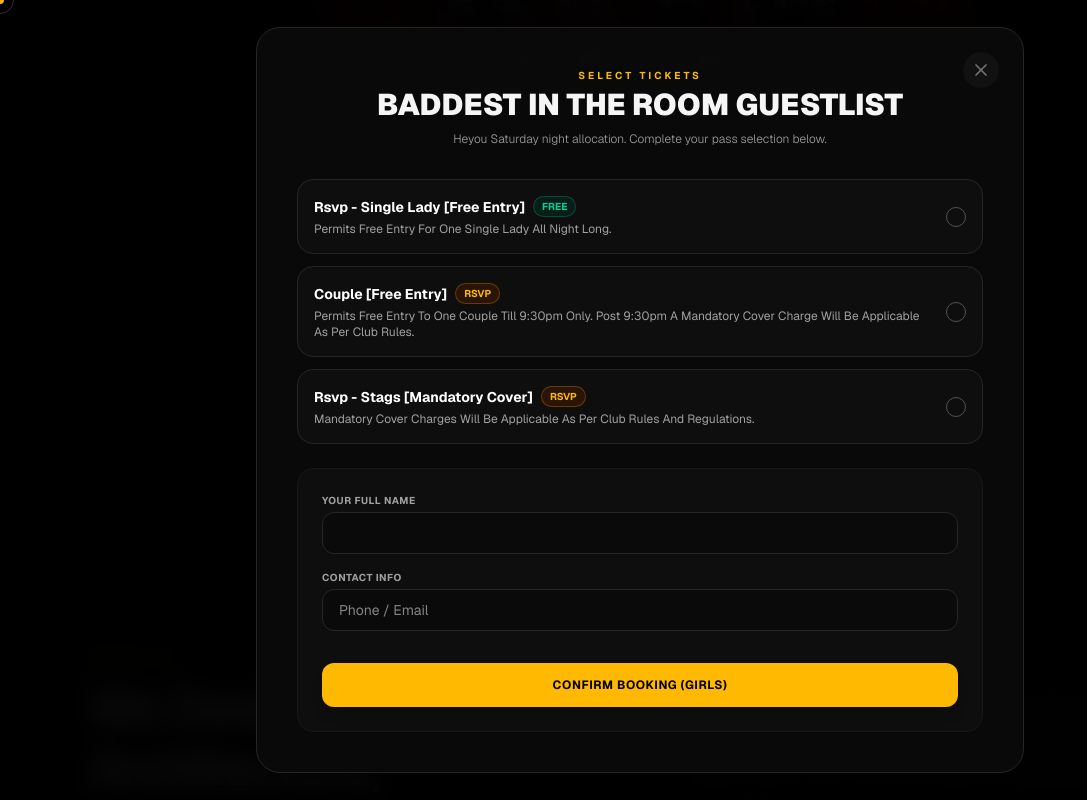
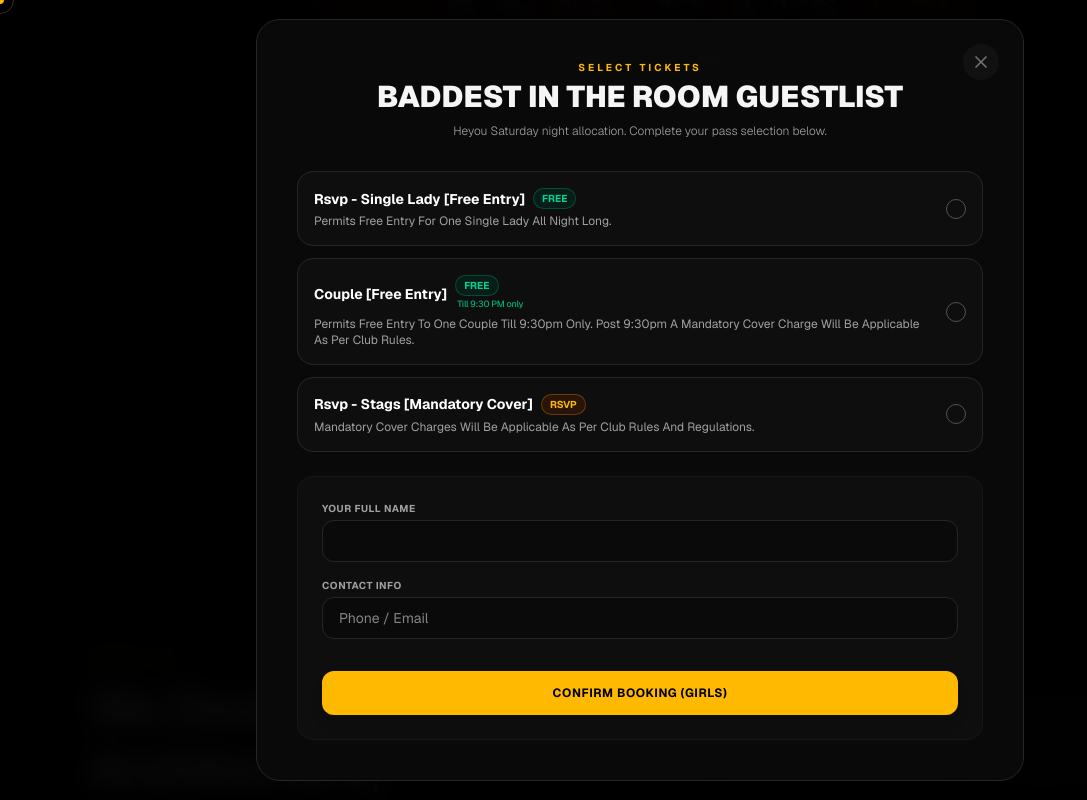
Before and after one commit to gamingfeverffhaideryt-cpu/trap-entertainments, a Next.js app: page / in a window 1280 px wide. Both pictures are taken after a click on the button "SELECT TICKETS / RSVP". Shown: the part 1273-2073 px from the top of the page, without its empty margins (0-1087 px from the left). Built offline with nearby package versions, Linux system fonts and the light colour scheme.

Commit message:
Fix typescript lucide icon compilation error

```diff
--- a/app/page.tsx
+++ b/app/page.tsx
@@ -419,9 +419,18 @@ export default function TrapEntertainmentWebsite() {
   <div>
     <div className="flex items-center gap-2">
       <span className="font-bold text-white text-sm">Couple [Free Entry]</span>
-                          <span className="text-[10px] font-bold text-amber-400 uppercase bg-amber-950/50 border border-amber-500/30 px-2 py-0.5 rounded-full">RSVP</span>
+      <div className="flex flex-col items-start">
+        <span className="text-[10px] font-bold text-emerald-400 uppercase bg-emerald-950/50 border border-emerald-500/30 px-2 py-0.5 rounded-full">
+          Free
+        </span>
+        <span className="text-[9px] text-emerald-400/80 font-medium tracking-tight mt-0.5 pl-0.5">
+          Till 9:30 PM only
+        </span>
       </div>
-                        <p className="text-xs text-neutral-400 mt-1">Permits Free Entry To One Couple Till 9:30pm Only. Post 9:30pm A Mandatory Cover Charge Will Be Applicable As Per Club Rules.</p>
+    </div>
+    <p className="text-xs text-neutral-400 mt-1">
+      Permits Free Entry To One Couple Till 9:30pm Only. Post 9:30pm A Mandatory Cover Charge Will Be Applicable As Per Club Rules.
+    </p>
   </div>
   <div className="shrink-0 ml-4">
     <div className={`w-5 h-5 rounded-full border flex items-center justify-center ${selectedCategory === "Couple" ? "border-amber-400 bg-amber-400 text-black" : "border-neutral-600"}`}>
```
Lines whose indentation alone changed are shown as unchanged.
